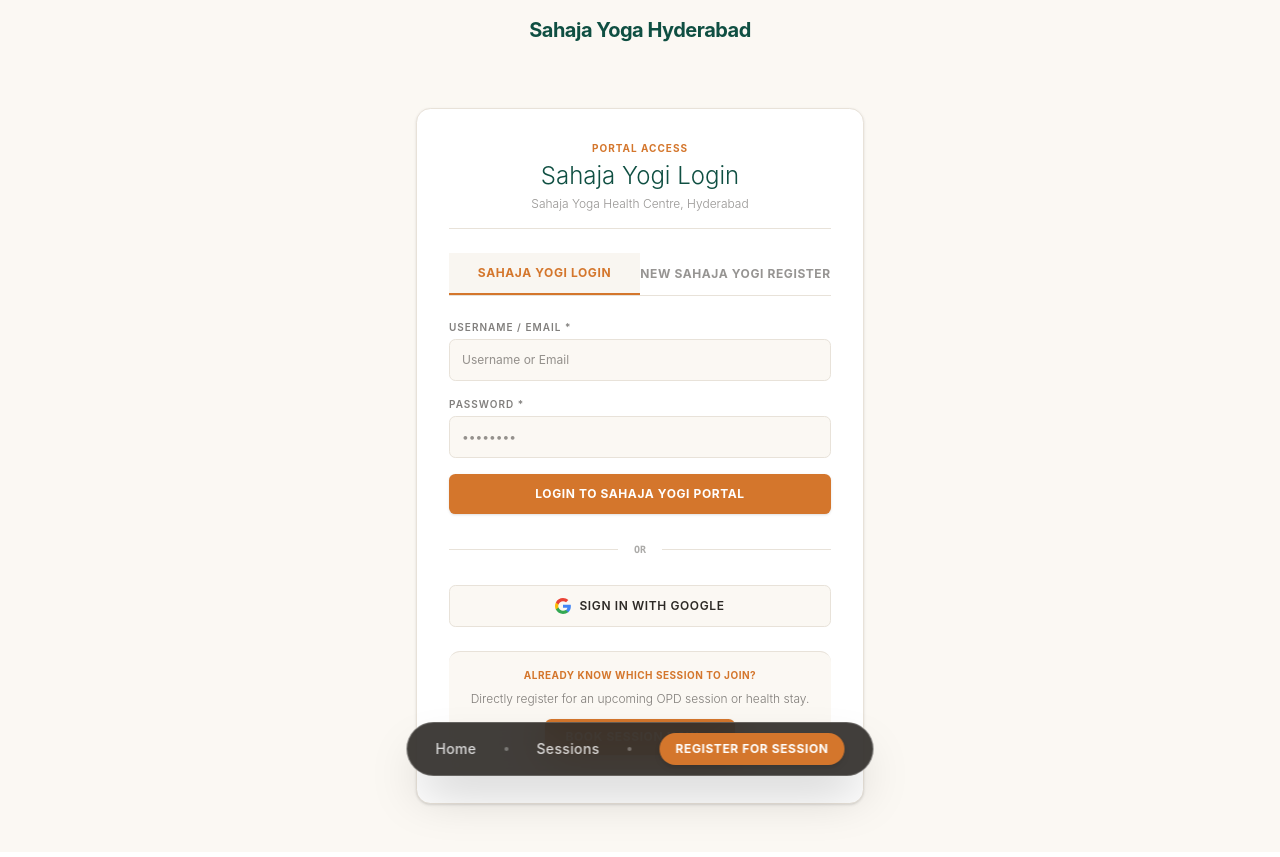
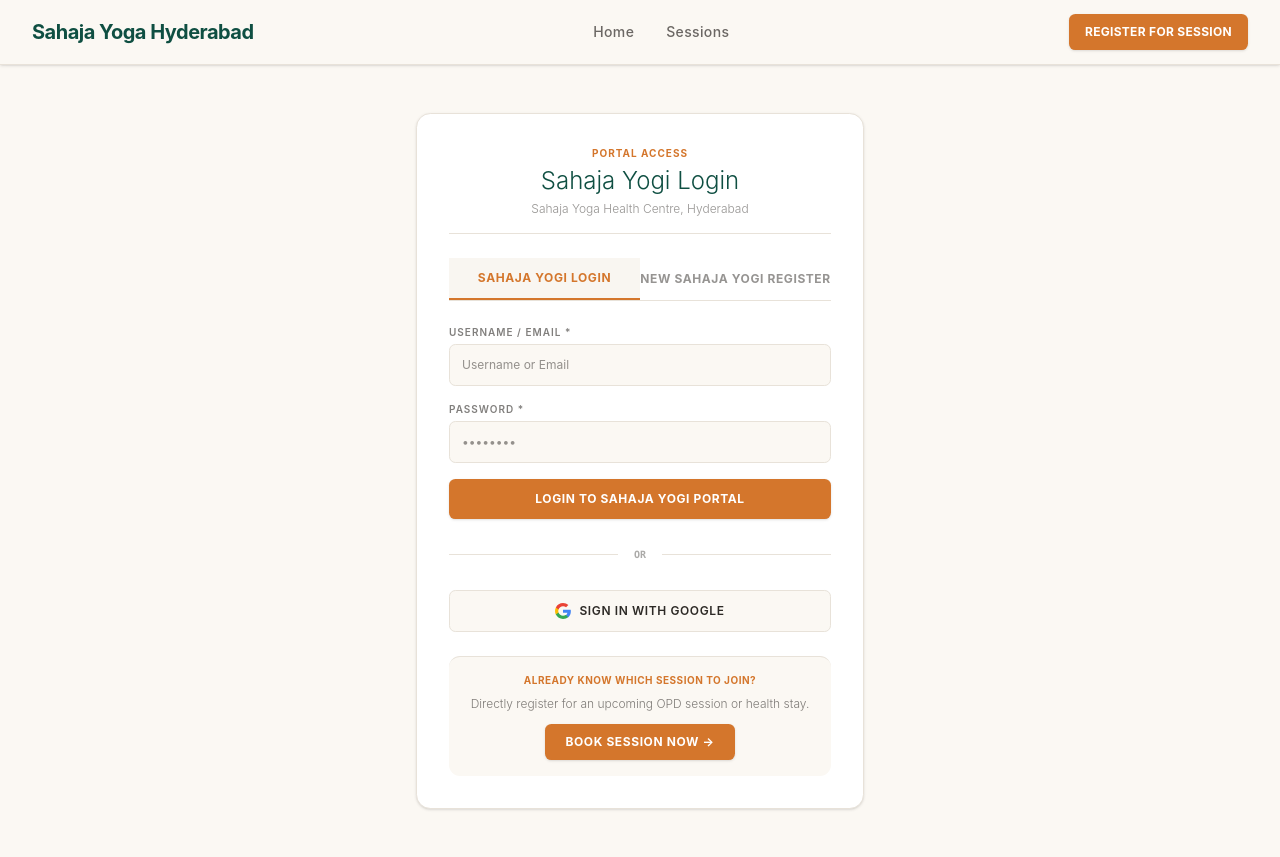
Before and after one commit to Sahaja-Yoga-Telangana/SYHealthCentre_HYD, a Next.js app: page /login in a window 1280 px wide. Built offline with nearby package versions, Linux system fonts and the light colour scheme; no server answers.

Commit message:
fix: revert navigation bar back to clean sticky top bar layout

```diff
--- a/src/components/HeaderNav.tsx
+++ b/src/components/HeaderNav.tsx
@@ -4,6 +4,7 @@
 import Link from 'next/link';
 import { usePathname } from 'next/navigation';
 import { useSession, signOut } from 'next-auth/react';
+import MobileNav from './MobileNav';
 
 export default function HeaderNav({ announcement }: { announcement?: string }) {
   const pathname = usePathname();
@@ -11,29 +12,55 @@
   const user = session?.user;
 
   return (
-    <>
-      {/* Announcement Banner (if set by Admin) */}
+    <header className="sticky top-0 z-50 bg-cream/95 backdrop-blur-md border-b border-warm-gray shadow-sm">
       {announcement && (
-        <div className="bg-saffron text-white text-xs font-semibold py-2 px-4 text-center tracking-wide shadow-inner sticky top-0 z-40">
+        <div className="bg-saffron text-white text-xs font-semibold py-2 px-4 text-center tracking-wide shadow-inner">
           {announcement}
         </div>
       )}
 
-      {/* Top Simple Brand Header */}
-      <div className="py-4 px-6 max-w-7xl mx-auto flex justify-between items-center">
-        <Link href="/" prefetch={true} className="group">
+      <div className="max-w-7xl mx-auto py-3.5 px-4 sm:px-6 lg:px-8 flex justify-between items-center gap-4">
+        {/* Header Branding */}
+        <Link href="/" prefetch={true} className="group leading-tight">
           <span className="text-base sm:text-xl font-bold text-teal-dark tracking-tight group-hover:text-saffron transition-colors">
             Sahaja Yoga Hyderabad
           </span>
         </Link>
 
+        {/* Desktop Navigation Links */}
+        <nav className="hidden md:flex items-center space-x-8 text-sm font-medium tracking-wide">
+          <Link
+            href="/"
+            prefetch={true}
+            className={`transition-colors ${
+              pathname === '/' ? 'text-saffron font-bold' : 'text-warm-charcoal/70 hover:text-saffron'
+            }`}
+          >
+            Home
+          </Link>
+          <Link
+            href="/sessions"
+            prefetch={true}
+            className={`transition-colors ${
+              pathname === '/sessions' ? 'text-saffron font-bold' : 'text-warm-charcoal/70 hover:text-saffron'
+            }`}
+          >
+            Sessions
+          </Link>
+        </nav>
+
+        {/* Mobile Navigation */}
+        <MobileNav />
+
+        {/* Action Button: Register for Session */}
+        <div className="flex items-center gap-3">
           {user && (
-          <div className="flex items-center gap-3">
+            <>
               {user.role === 'Admin' ? (
                 <Link
                   href="/admin"
                   prefetch={true}
-                className="text-xs font-semibold px-3 py-1.5 border border-teal text-teal hover:bg-teal hover:text-white transition-colors rounded-full"
+                  className="text-xs font-semibold px-3 py-2 border border-teal text-teal hover:bg-teal hover:text-white transition-colors rounded-md"
                 >
                   ADMIN PORTAL
                 </Link>
@@ -41,55 +68,29 @@
                 <Link
                   href="/dashboard"
                   prefetch={true}
-                className="text-xs font-semibold px-3 py-1.5 border border-teal text-teal hover:bg-teal hover:text-white transition-colors rounded-full"
+                  className="text-xs font-semibold px-3 py-2 border border-teal text-teal hover:bg-teal hover:text-white transition-colors rounded-md"
                 >
                   MY PORTAL
                 </Link>
               )}
               <button
                 onClick={() => signOut({ callbackUrl: '/' })}
-              className="text-xs font-semibold text-warm-charcoal/60 hover:text-saffron transition-colors"
+                className="hidden sm:inline-block text-xs font-semibold text-warm-charcoal/50 hover:text-saffron transition-colors px-2 py-1"
               >
                 LOGOUT
               </button>
-          </div>
+            </>
           )}
-      </div>
-
-      {/* Floating Bottom Oval Navigation Pill */}
-      <nav className="fixed bottom-6 left-1/2 -translate-x-1/2 z-50 bg-warm-charcoal/90 text-white backdrop-blur-xl border border-white/20 px-5 sm:px-7 py-2.5 rounded-full shadow-2xl flex items-center gap-4 sm:gap-7 transition-all duration-300">
-        <Link
-          href="/"
-          prefetch={true}
-          className={`text-xs sm:text-sm font-medium tracking-wide transition-colors ${
-            pathname === '/' ? 'text-saffron font-bold' : 'text-white/80 hover:text-white'
-          }`}
-        >
-          Home
-        </Link>
-
-        <span className="w-1 h-1 bg-white/30 rounded-full"></span>
-
-        <Link
-          href="/sessions"
-          prefetch={true}
-          className={`text-xs sm:text-sm font-medium tracking-wide transition-colors ${
-            pathname === '/sessions' ? 'text-saffron font-bold' : 'text-white/80 hover:text-white'
-          }`}
-        >
-          Sessions
-        </Link>
-
-        <span className="w-1 h-1 bg-white/30 rounded-full"></span>
 
           <Link
             href="/book"
             prefetch={true}
-          className="text-[11px] sm:text-xs font-bold px-4 py-2 bg-saffron text-white hover:bg-saffron-dark transition-all rounded-full shadow-md tracking-wider uppercase whitespace-nowrap"
+            className="text-[11px] sm:text-xs font-bold px-4 py-2.5 bg-saffron text-white hover:bg-saffron-dark transition-colors whitespace-nowrap rounded-md shadow-sm tracking-wide uppercase"
           >
             Register for Session
           </Link>
-      </nav>
-    </>
+        </div>
+      </div>
+    </header>
   );
 }
```
Lines whose indentation alone changed are shown as unchanged.
